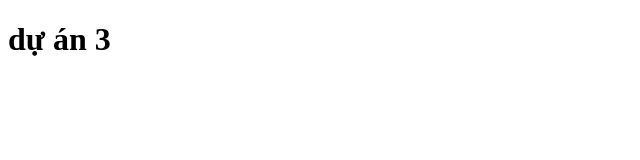
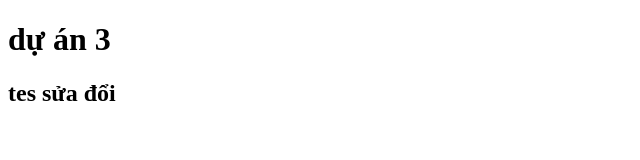
Before and after one commit to thaitrieu-cr7/du-an-3, a plain HTML site: page index.html in a window 1280 px wide. Shown: the whole page, without its empty margins (0-640 px from the left). Drawn offline with Linux system fonts and the light colour scheme.

Commit message:
sử lần 1

```diff
--- a/index.html
+++ b/index.html
@@ -7,5 +7,6 @@
   </head>
   <body>
     <h1>dự án 3</h1>
+    <h2>tes sửa đổi</h2>
   </body>
 </html>
```
